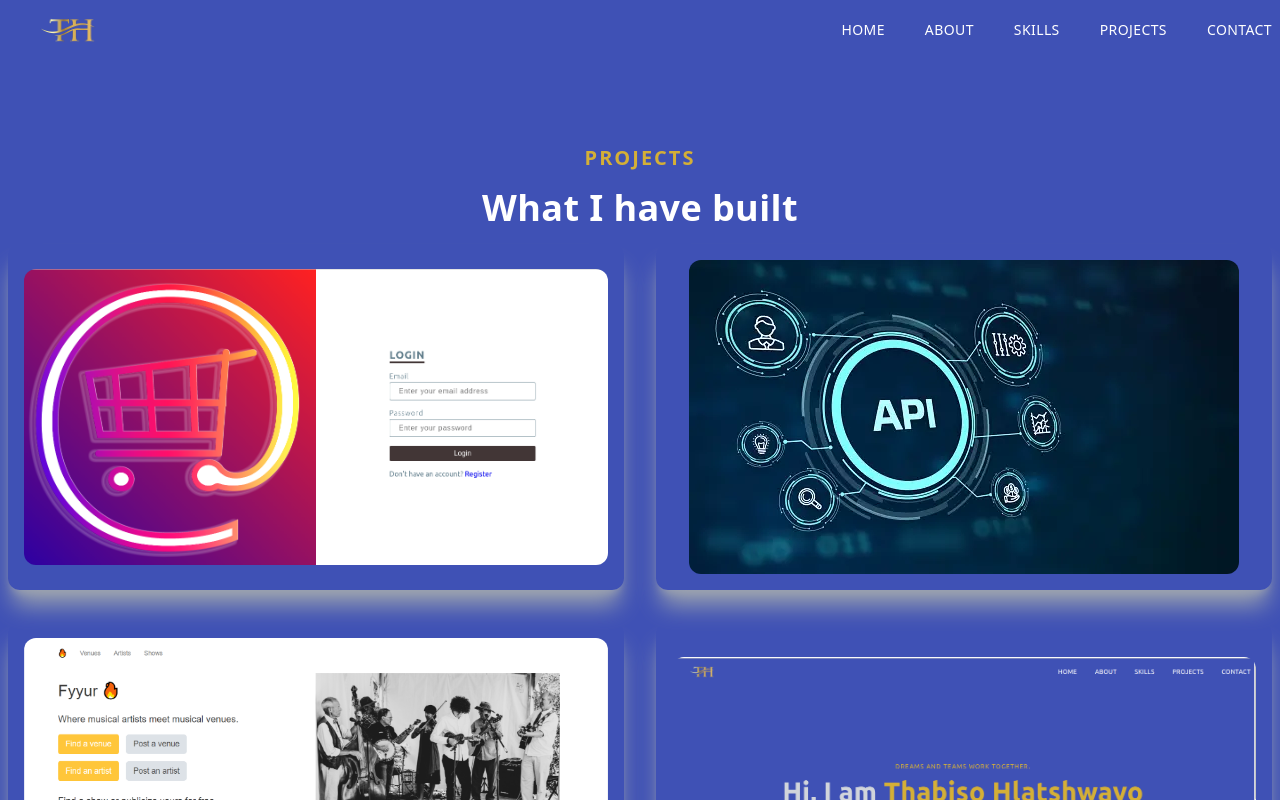
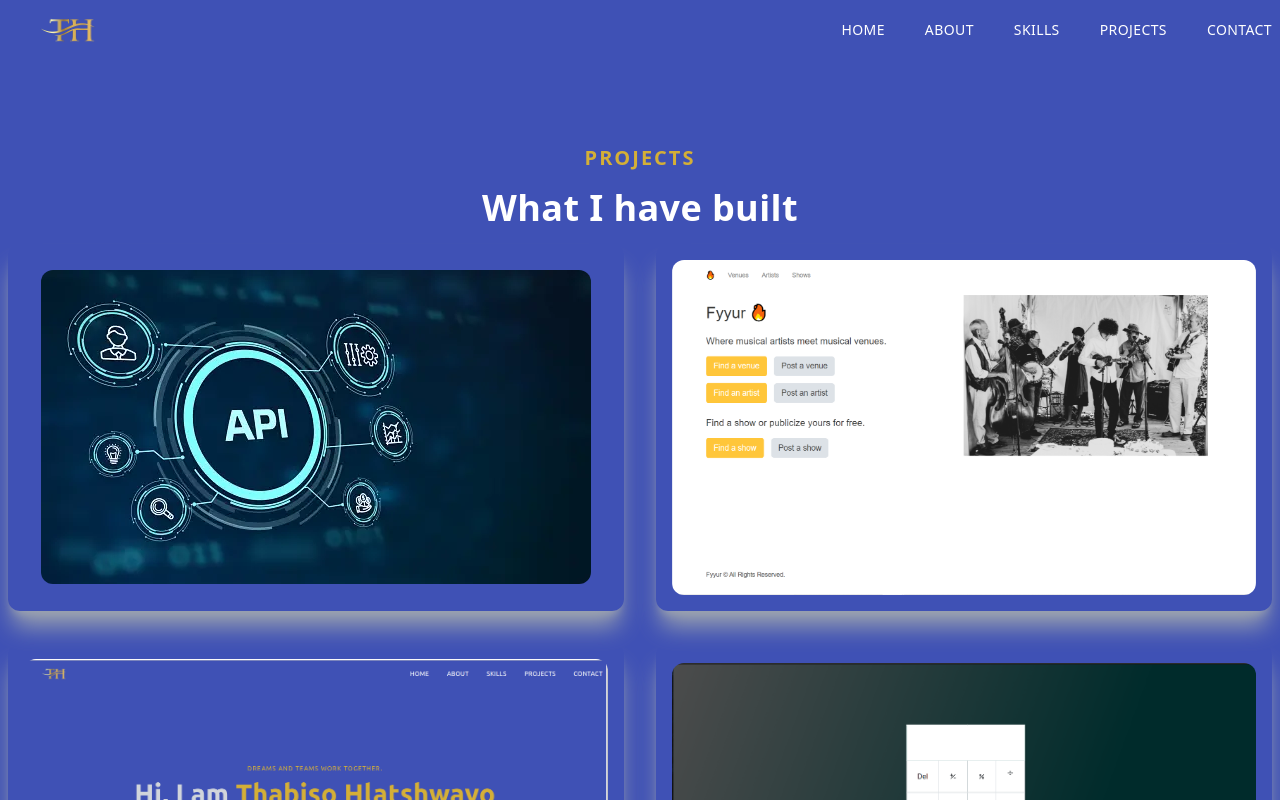
Before and after one commit to Thabiso-Timzo/Thabiso-Hlatshwayo, a Next.js app: page /projects in a window 1280 px wide. Shown: the top 800 px of the page. Built offline with nearby package versions, Linux system fonts and the light colour scheme.

Commit message:
Modified

```diff
--- a/pages/projects.js
+++ b/pages/projects.js
@@ -34,7 +34,7 @@ const Projects = () => {
             <p className={'text-xl tracking-widest uppercase text-[#D4AF37] text-center font-bold'}>Projects</p>
             <h2 className={'py-4 text-center'}>What I have built</h2>
             <div className={'grid md:grid-cols-2 gap-8'}>
-                <Gude title="Express" backgroundImg={gude} projectURL={'/projects/express'}/>
+                {/* <Gude title="Express" backgroundImg={gude} projectURL={'/projects/express'}/> */}
                 <ExpressStoreAPI title="Express-store-api" backgroundImg={api} projectURL={'/projects/express-api'}/>
                 {/* <Contact title="Contact" backgroundImg={contact} projectURL={'/projects/contacts'}/> */}
                 <Fyur title="Fyer" backgroundImg={fyur} projectURL={'/projects/fyur'}/>
```
